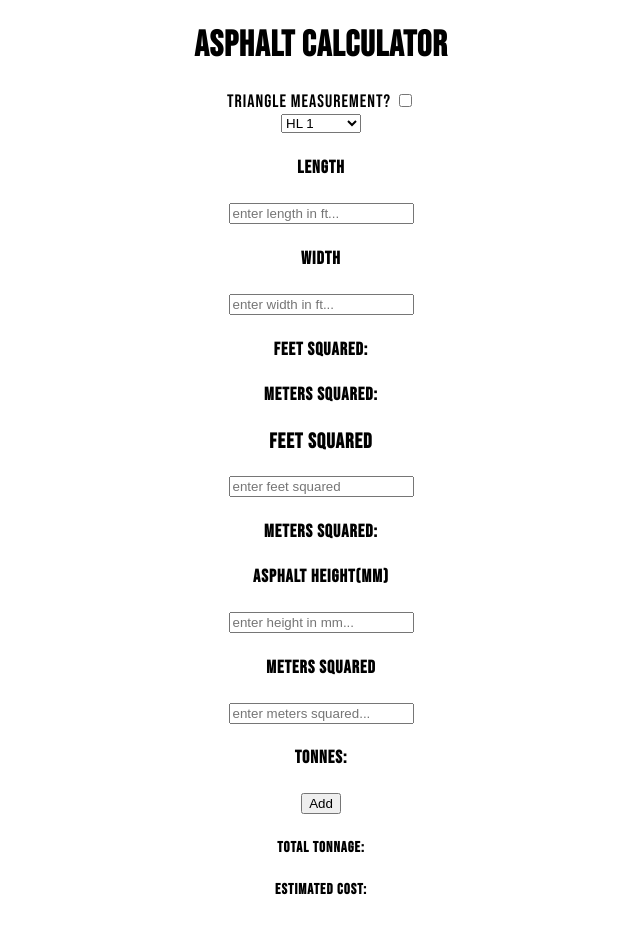
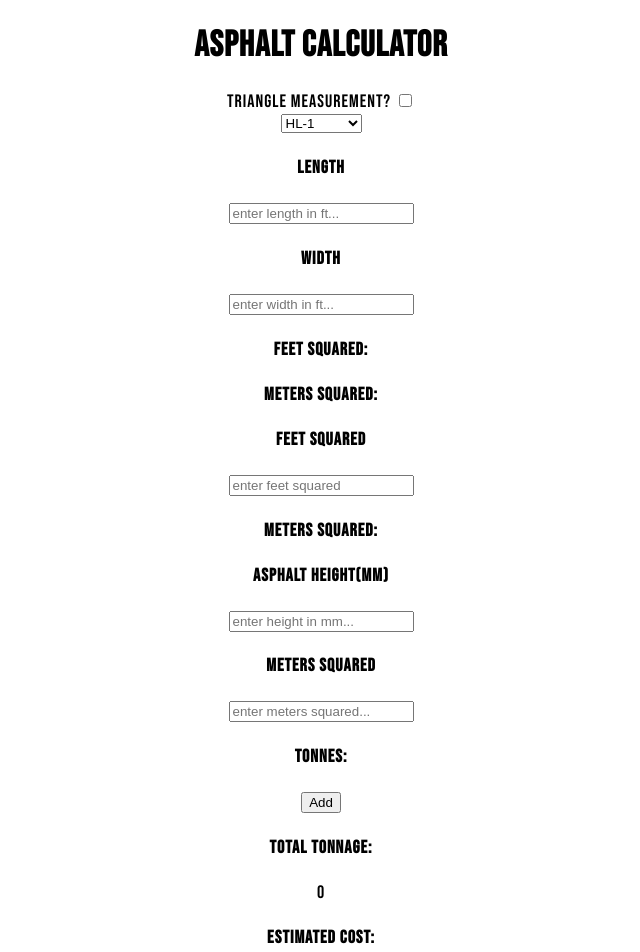
Before and after one commit to KyleRomanos/react-asphalt, a React (Create React App) app: page / in a window 1280 px wide. Shown: the top 952 px of the page, without its empty margins (319-959 px from the left). Before the commit the page ends 923 px from the top, so only its background shows below. Built offline with nearby package versions, Linux system fonts and the light colour scheme.

Commit message:
added total tonnage calculations and estimated cost

```diff
--- a/src/App.js
+++ b/src/App.js
@@ -13,6 +13,8 @@ const App =() => {
       <Calculation />
       <MetersSquared />
       <Tonnage />
+
+
     </div>
   );
 }
--- a/src/Calculation.js
+++ b/src/Calculation.js
@@ -7,6 +7,7 @@ export default function Calculation() {
     const [feetSquared, setFeetSquared] = useState('');
     const [metersSquared, setMetersSquared] = useState('');
     const [triangleMeasurement, setTriangleMeasurement] = useState(false);
+    const [ priceEstimate, setPriceEstimate] = useState('HL1')
 
 
     // useEffect is a Hook, it will be called everytime 'length' or 'width' change.
@@ -28,14 +29,14 @@ export default function Calculation() {
                     </div>
                     <div>
                     <select id="operator">
-                      <option value="HL1">HL 1</option>
-                      <option value="HL2">HL 2</option>
-                      <option value="HL3">HL 3</option>
-                      <option value="HL3Fine">HL 3 Fine</option>
-                      <option value="HL4">HL 4</option>
-                      <option value="HL4Fine">HL 4 Fine</option>
-                      <option value="HL5">HL 5</option>
-                      <option value="HL8">HL 8</option>Select Asphalt Type
+                      <option value="HL1">HL-1</option>
+                      <option value="HL2">HL-2</option>
+                      <option value="HL3">HL-3</option>
+                      <option value="HL3Fine">HL-3 Fine</option>
+                      <option value="HL4">HL-4</option>
+                      <option value="HL4Fine">HL-4 Fine</option>
+                      <option value="HL5">HL-5</option>
+                      <option value="HL8">HL-8</option>Select Asphalt Type
                     </select>
                     </div>
                 <h4>Length</h4>
@@ -48,7 +49,7 @@ export default function Calculation() {
                 </div>
                 </form>
                 <h4><b>Feet Squared:</b></h4>
-                { triangleMeasurement ? feetSquared / 2 : feetSquared}
+                {triangleMeasurement ? feetSquared / 2 : feetSquared}
                 <h4><b>Meters Squared:</b></h4>
                 {triangleMeasurement ? metersSquared / 2 : metersSquared}
             </div>
--- a/src/MetersSquared.js
+++ b/src/MetersSquared.js
@@ -19,7 +19,7 @@ export default function MetersSquared() {
         return (
 
             <div>
-                <h3>Feet Squared</h3>
+                <h4>Feet Squared</h4>
             <form>
                 <div>
                 <input type="number" value={feetSquared} onChange={(e) => setFeetSquared(e.target.value)} placeholder="enter feet squared"/>
--- a/src/Tonnage.js
+++ b/src/Tonnage.js
@@ -5,19 +5,81 @@ export default function Tonnage() {
 
     const [asphaltHeight, setAsphaltHeight] = useState('');
     const [squaredMeters, setSquaredMeters] = useState('');
-    const [tonnage, setTonnage] = useState('');
-    const [results, setResults] = useState([]);
+    const [tonnes, setTonnes] = useState([])
+    const [items, setItems] = useState([])
+    // const [totalTonnage, setTotalTonnage] = useState([])
+
+
 
     useEffect(() => {
-        const calculateTonnage = parseFloat(0.000246).toPrecision(3) * parseInt(asphaltHeight) * 10 * parseInt(squaredMeters)
+        const calculateTonnes = parseFloat(0.000246).toPrecision(3) * parseInt(asphaltHeight) * 10 * parseInt(squaredMeters)
         if(asphaltHeight && squaredMeters) {
-        setTonnage(calculateTonnage)
-    }}, [asphaltHeight, squaredMeters, tonnage])
 
-    const totalTonnage = (event) => {
-        results.push(parseFloat(tonnage))
+            setTonnes(calculateTonnes)
     }
 
+}, [asphaltHeight, squaredMeters])
+
+
+const addItem = () => {
+    setItems([...items, {
+        id: items.length,
+        value: tonnes.toPrecision(3)
+    }])
+
+ }
+
+console.log(items)
+
+const totalTonnage = items.reduce((total, item) => {
+    return parseInt(total + parseInt(item.value))
+}, 0)
+
+console.log(totalTonnage)
+
+
+//  const totalTonnage = (this.state.items.reduce((previousState, currentState) => previousState = previousState + currentState.value, 0))
+
+
+
+
+
+
+
+// function calculateResults() {
+//     setResults([...results.length])
+// }
+
+
+// function addResult(event) {
+//     event.preventDefault();
+//     results.push(parseFloat(tonnes))
+//     console.log(results)
+//     setResults(results)
+//     return results
+// }
+// addResult = () => {
+//     setResults([...results, {
+//         id: results.length,
+//         value: results.reduce((previousState, currentState) => previousState + currentState)
+//     }])
+// }
+
+    // const totalTonnage = (event) => {
+    //     event.preventDefault()
+    //     results.push(parseFloat(tonnage))
+
+    //     let totalTonnage = results.map((result) => `<li>${result}</li>`).join('');
+    //    totalTonnage += `<b><li><h5>Total Tonnage:<h5></b><p> ${results.reduce((previousValue, currentValue) => previousValue + currentValue)}<p></li>`
+    //     setResults(totalTonnage)
+
+    // }
+
+    // const handleClick = (e) => {
+    //     e.preventDefault()
+    //     const results = parseFloat(0.000246).toPrecision(3) * parseInt(asphaltHeight) * 10 * parseInt(squaredMeters)
+    //     setResults([...results, parseFloat(results).toPrecision(3)])
+    // }
 
         return (
 
@@ -36,16 +98,32 @@ export default function Tonnage() {
 
 
                 <h4><b>Tonnes:</b></h4>
-
-                {tonnage}
-
-                <div><button onClick={totalTonnage} type="submit">Add</button></div>
-
-                <h5><b>Total Tonnage:</b></h5>
-                    {totalTonnage()}
-                <h5><b>Estimated Cost:</b></h5>
+                {tonnes}
 
             </form>
+
+
+        <div>
+            <button onClick={addItem}>Add</button>
+
+            <ul>
+                {items.map(item => (
+                    <li key={item.id}>{item.value}</li>
+
+                ))}
+            </ul>
+
+            <h4><b>Total Tonnage:</b></h4>
+             <div>
+                 {totalTonnage}
+             </div>
+                <h4><b>Estimated Cost:</b></h4>
+             <div>
+                ${totalTonnage * 65}
+             </div>
+
+        </div>
+
             </div>
         )
 
```
